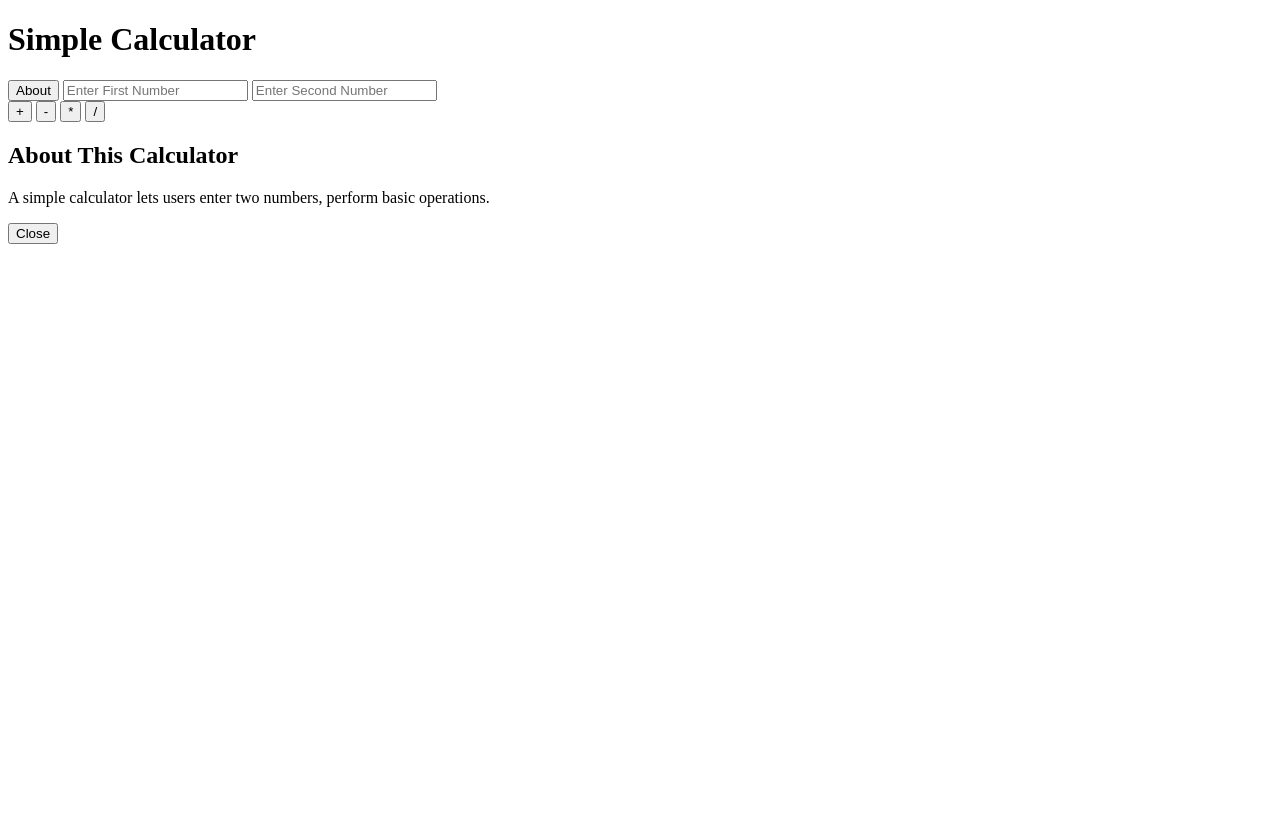
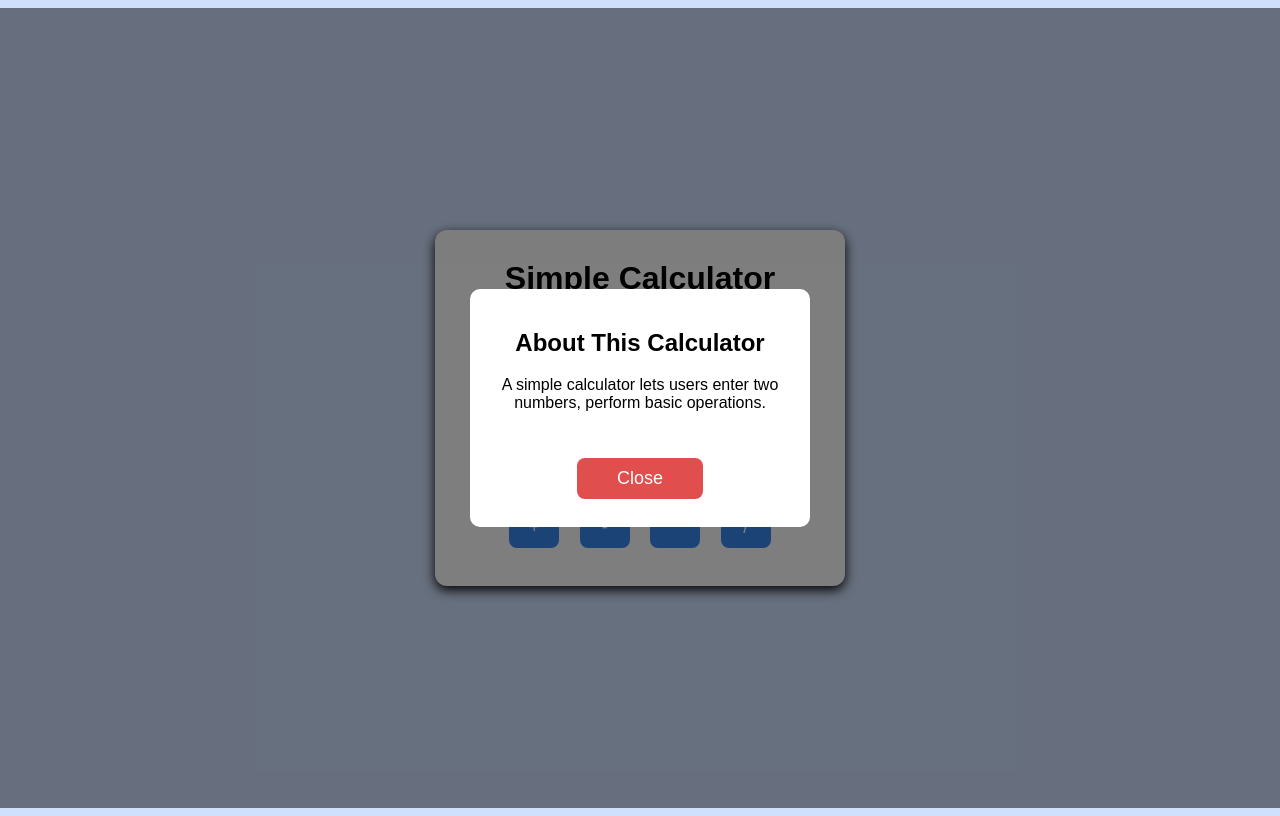
Before and after one commit to jtsdsc/activity1, a plain HTML site: page index.html in a window 1280 px wide. Both pictures are taken after a click on the button "About". Drawn offline with Linux system fonts and the light colour scheme.

Commit message:
Added basic style CSS for Simple Calculator Modal, Button, Etc.

```diff
--- a/index.html
+++ b/index.html
@@ -2,6 +2,100 @@
 <html>
     <head>
         <title>Simple Calculator</title>
+        <style>
+            body {
+                font-family: Arial, sans-serif;
+                background: #cfe0fd;
+                display: flex;
+                justify-content: center;
+                align-items: center;
+                height: 100vh;
+            }
+            .container {
+                background: rgb(253, 252, 252);
+                padding: 30px;
+                border-radius: 12px;
+                box-shadow: 0 4px 12px;
+                width: 350px;
+                text-align: center;
+
+            }
+            h1 {
+                margin-top: 0;
+            }
+            input {
+
+                width: 80%;
+                padding: 10px;
+                margin: 10px 0;
+                font-size: 16px;
+                border: 2px solid #ddd;
+                border-radius: 8px;
+                transition: 0.2s;
+            }
+            input:focus {
+                border-color: #2955e6;
+            }
+            button {
+                width: 50px;
+                padding: 10px;
+                margin: 8px;
+                font-size: 18px;
+                border: none;
+                border-radius: 8px;
+                background: #3986eb;
+                color: white;
+                cursor: pointer;
+                transition: 0.2s;
+            }
+            button:hover {
+                background: #2c6fcc;
+                transform: scale(1.05);
+            }
+            .modal-bg {
+                display: none;
+                position: fixed;
+                width: 100%;
+                height: 100%;
+                background: rgba(0, 0, 0, 0.5);
+                justify-content: center;
+                align-items: center;
+            }
+            .modal-box {
+                background: white;
+                padding: 20px;
+                border-radius: 10px;
+                width: 300px;
+                text-align: center;
+            }
+            .close-btn {
+                margin-top: 30px;
+                padding: 10px 40px;
+                border: none;
+                border-radius: 8px;
+                background: #e04e4e;
+                color: white;
+                cursor: pointer;
+                transition: 0.2s;
+                width: auto;
+            }
+            .close-btn:hover {
+                background: #c43b3b;
+                transform: scale(1.05);
+            }
+            .about-btn {
+                width: auto;
+                top: 20px;
+                right: 20px;
+                padding: 10px 20px;
+                border: none;
+                border-radius: 8px;
+                background: #3986eb;
+                color: white;
+                cursor: pointer;
+                transition: 0.2s;
+            }
+        </style>
     </head>
     <body>
         <div class="container">
@@ -11,7 +105,7 @@
             <input type="text" id="num1" placeholder="Enter First Number"/>
             <input type="text" id="num2" placeholder="Enter Second Number"/>
             <br>
-            <button onclick="Add()">+</button>
+            <button onclick="add()">+</button>
             <button onclick="subtract()">-</button>
             <button onclick="multiply()">*</button>
             <button onclick ="divide()">/</button>
```
